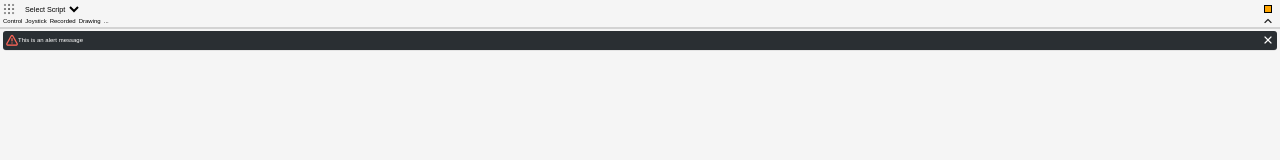
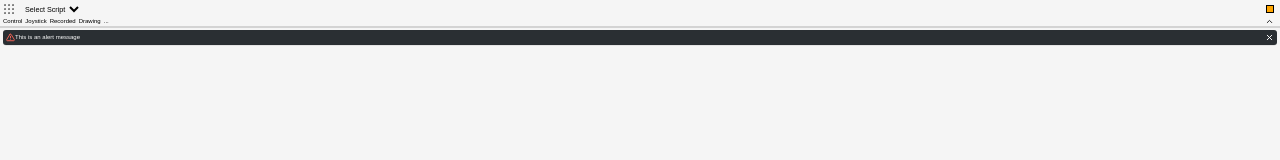
Before and after one commit to yuan-miranda/picowcontrol.github.io, a plain HTML site: page index.html in a window 1280 px wide. Drawn offline with Linux system fonts and the light colour scheme.

Commit message:
replaced png with svg, trying the new size of the header

```diff
--- a/index.html
+++ b/index.html
@@ -11,7 +11,7 @@
         <div class="header-container">
             <div class="main-header">
                 <div class="launcher-icon-box">
-                    <img id="launcherIcon" src="images/launcher-icon.png" alt="launcher-icon">
+                    <img id="launcherIcon" src="images/svg/launcher_icon.svg" alt="launcher-icon">
                 </div>
                 <div class="script-dropdown-box">
                     <select id="scriptDropdown">
@@ -37,13 +37,13 @@
                     </ul>
                 </div>
                 <div class="toggle-header-box">
-                    <img id="toggleHeaderIcon" src="images/toggle-header-icon.png" alt="toggle-header-icon">
+                    <img id="toggleHeaderIcon" src="images/svg/toggle_header_icon.svg" alt="toggle-header-icon">
                 </div>
             </div>
         </div>
         <div class="alert">
             <div class="alert-icon-box">
-                <img id="alertIcon" src="images/alert-icon.png" alt="alert-icon">
+                <img id="alertIcon" src="images/svg/alert_icon.svg" alt="alert-icon">
             </div>
             <div class="alert-message-box">
                 <p id="alertMessage">
@@ -51,8 +51,7 @@
                 </p>
             </div>
             <div class="alert-close-box">
-                <img id="alertCloseIcon"
-                src="images/alert-close-icon.png" alt="alert-close-icon">
+                <img id="alertCloseIcon" src="images/svg/x_icon.svg" alt="alert-close-icon">
             </div>
         </div>
     </header>
--- a/styles.css
+++ b/styles.css
@@ -25,6 +25,22 @@ img {
     display: block;
     cursor: pointer;
 }
+#launcherIcon {
+    cursor: pointer;
+}
+#toggleHeaderIcon {
+    width: 1.5rem;
+    cursor: pointer;
+}
+#alertIcon {
+    width: 1.5rem;
+}
+#alertCloseIcon {
+    width: 1.5rem;
+    cursor: pointer;
+}
+
+
 
 select {
     font-size: 1.2rem;
@@ -48,6 +64,10 @@ select {
     display: flex;
     flex-direction: row;
     align-items: center;
+}
+
+.ribbon {
+    margin-top: 0.25rem;
 }
 
 .ribbon-actions ul {
@@ -86,7 +106,7 @@ select {
 #colorSizeStatus {
     padding: 0.5rem;
     color: white;
-    margin: 0 1rem;
+    margin: 0 0.75rem;
     margin-left: auto;
     outline: solid 0.1rem black;
 }
```
Also changed, not shown: images/alert-close-icon.png (deleted), images/alert-icon.png (deleted), images/launcher-icon.png (deleted), images/svg/alert_icon.svg (added), images/svg/launcher_icon.svg (added), images/svg/toggle_header_icon.svg (added), images/svg/x_icon.svg (added), images/toggle-header-icon.png (deleted).
